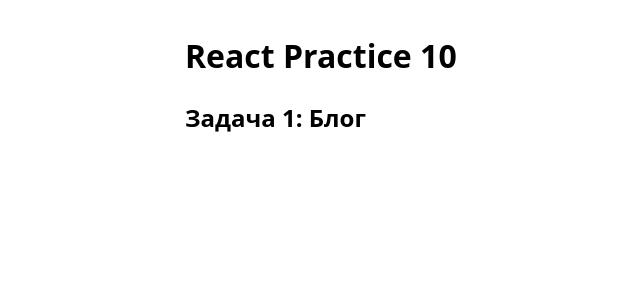
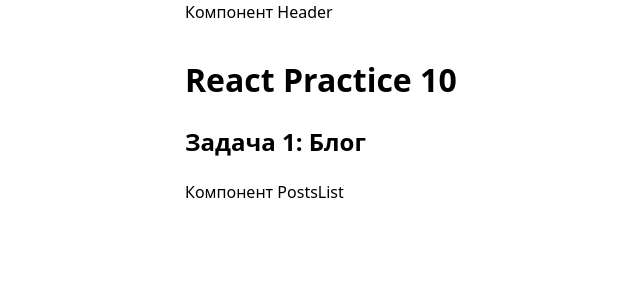
Before and after one commit to ArtemKutsan/react-24-practice-10, a React (Vite) app: page / in a window 1280 px wide. Shown: the top 300 px of the page, without its empty margins (103-743 px from the left). Built offline with nearby package versions, Linux system fonts and the light colour scheme.

Commit message:
add: Базовая структура страницы

```diff
--- a/src/App.jsx
+++ b/src/App.jsx
@@ -1,16 +1,22 @@
 import './App.css';
+import Header from './components/sections/Header';
+import PostsList from './components/PostsList';
 
 function App() {
   return (
+    <>
+      <Header />
       <main>
         <h1 className="container">React Practice 10</h1>
 
         <section>
           <div className="container">
             <h2>Задача 1: Блог</h2>
+            <PostsList />
           </div>
         </section>
       </main>
+    </>
   );
 }
 
--- /dev/null
+++ b/src/components/PostsList/index.jsx
@@ -0,0 +1,8 @@
+// src/components/PostsList/index.jsx
+// import styles from './PostsList.module.css';
+
+function PostsList() {
+  return <span>Компонент PostsList</span>;
+}
+
+export default PostsList;
--- /dev/null
+++ b/src/components/sections/Header/index.jsx
@@ -0,0 +1,12 @@
+// src/components/sections/Header/index.jsx
+// import styles from './Header.module.css';
+
+function Header() {
+  return (
+    <header>
+      <div className="container">Компонент Header</div>
+    </header>
+  );
+}
+
+export default Header;
```
Also changed, not shown: src/components/PostsList/ListItem.jsx (added, +8 -0 lines), src/components/PostsList/ListItem.module.css (added), src/components/PostsList/PostsList.module.css (added), src/components/sections/Header/Header.module.css (added). Lines whose indentation alone changed are shown as unchanged.
